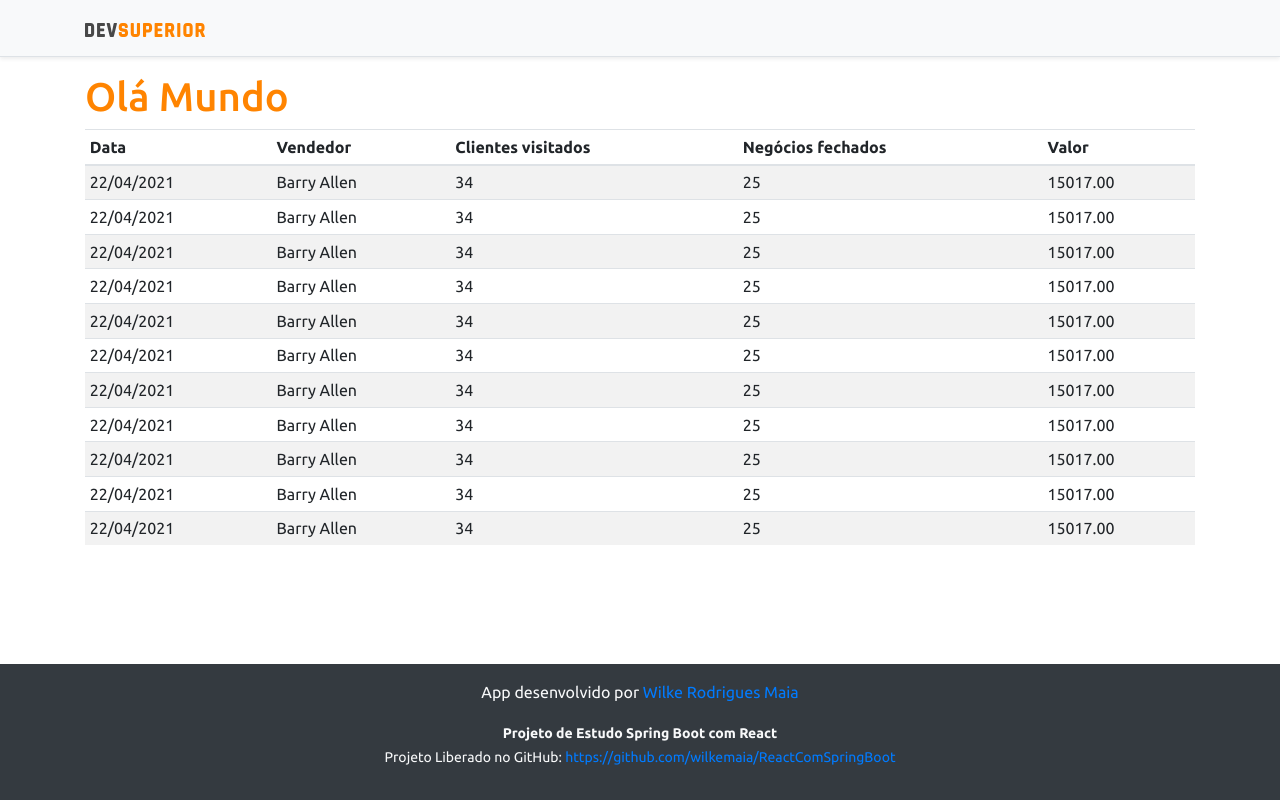
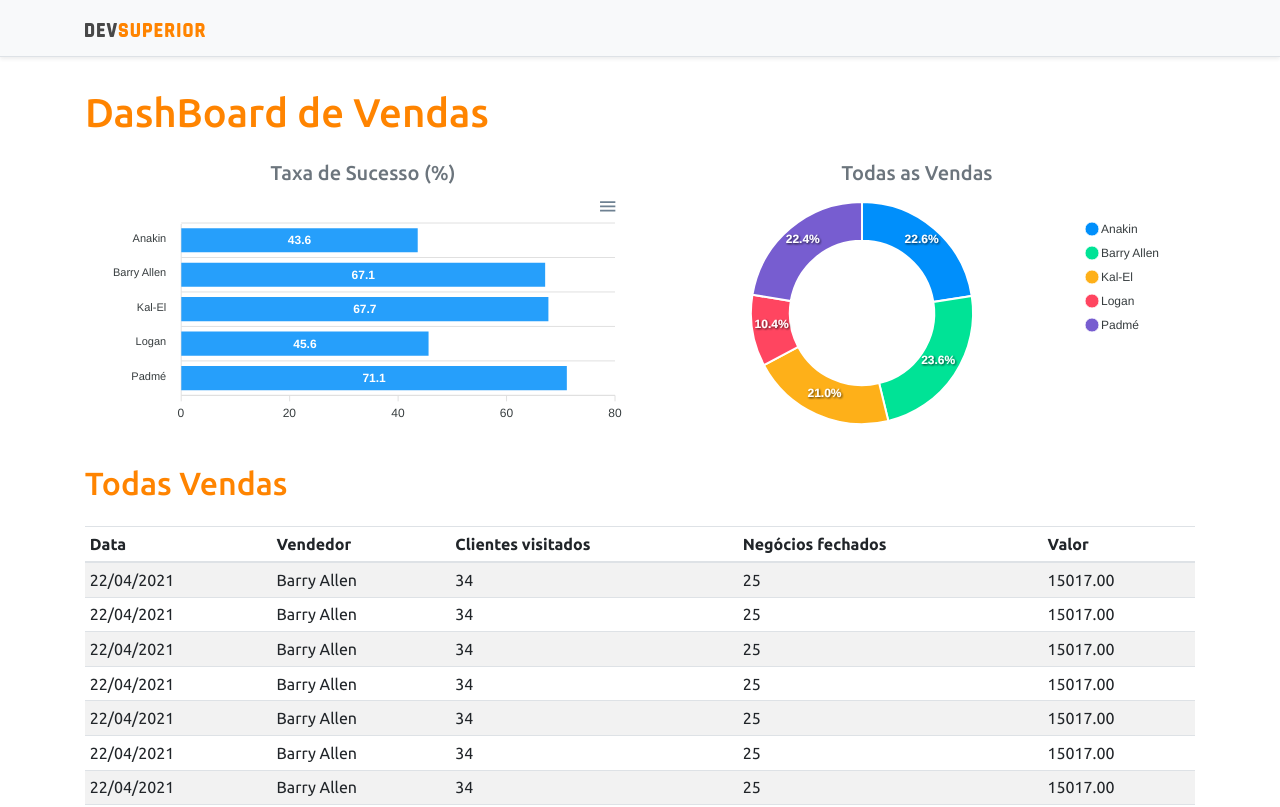
Before and after one commit to wilkemaia/ReactComSpringBoot, a React (Create React App) app in the folder frontend/: page / in a window 1280 px wide. Shown: the top 807 px of the page. Built offline with nearby package versions, Linux system fonts and the light colour scheme.

Commit message:
Static charts

```diff
--- a/frontend/package.json
+++ b/frontend/package.json
@@ -10,8 +10,11 @@
     "@types/node": "^12.0.0",
     "@types/react": "^17.0.0",
     "@types/react-dom": "^17.0.0",
+    "apexcharts": "^3.26.1",
     "bootstrap": "^4.6.0",
+    "popper.js": "1.16.1",
     "react": "^17.0.2",
+    "react-apexcharts": "^1.3.9",
     "react-dom": "^17.0.2",
     "react-scripts": "4.0.3",
     "typescript": "^4.1.2",
--- a/frontend/src/App.tsx
+++ b/frontend/src/App.tsx
@@ -1,4 +1,6 @@
+import BarChart from 'components/BarChart';
 import DataTable from 'components/DataTable';
+import DonutChart from 'components/DonutChart';
 import Footer from 'components/Footer';
 import NavBar from './components/NavBar';
 
@@ -9,8 +11,21 @@
     <>
       <NavBar />
       <div className="container">
-        <h1 className="text-primary">Olá Mundo</h1>
+        <h1 className="text-primary py-3">DashBoard de Vendas</h1>
+        <div className="row px-3">
+          <div className="col-sm-6">
+            <h5 className="text-center text-secondary">Taxa de Sucesso (%)</h5>
+            <BarChart/>
+          </div>
+          <div className="col-sm-6">
+            <h5 className="text-center text-secondary">Todas as Vendas</h5>
+            <DonutChart/>
+          </div>
 
+        </div>
+        <div className="py-3">
+           <h2 className="text-primary">Todas Vendas</h2>
+        </div>
         <DataTable />
       </div>
       <Footer />
--- /dev/null
+++ b/frontend/src/components/BarChart/index.tsx
@@ -0,0 +1,36 @@
+import Chart  from 'react-apexcharts';
+const BarChart = () => {
+
+
+    const options = {
+        plotOptions: {
+            bar: {
+                horizontal: true,
+            }
+        },
+    };
+
+    const mockData = {
+        labels: {
+            categories: ['Anakin', 'Barry Allen', 'Kal-El', 'Logan', 'Padmé']
+        },
+        series: [
+            {
+                name: "% Sucesso",
+                data: [43.6, 67.1, 67.7, 45.6, 71.1]
+            }
+        ]
+    };
+
+    return (
+       <Chart
+           options={{...options,xaxis:mockData.labels}}
+           series = {mockData.series}
+           type="bar"
+           height ="240"
+       />
+
+    );
+}
+
+export default BarChart;
--- /dev/null
+++ b/frontend/src/components/DonutChart/index.tsx
@@ -0,0 +1,27 @@
+import Chart  from 'react-apexcharts';
+const DonutChart = () => {
+
+
+    const mockData = {
+        series: [477138, 499928, 444867, 220426, 473088],
+        labels: ['Anakin', 'Barry Allen', 'Kal-El', 'Logan', 'Padmé']
+    }
+
+    const options = {
+        legend: {
+            show: true
+        }
+    }
+
+    return (
+       <Chart
+           options={{...options,labels:mockData.labels}}
+           series = {mockData.series}
+           type="donut"
+           height ="240"
+       />
+
+    );
+}
+
+export default DonutChart;
```
Also changed, not shown: 1 other file (tests, documents, lock files or other folders).
